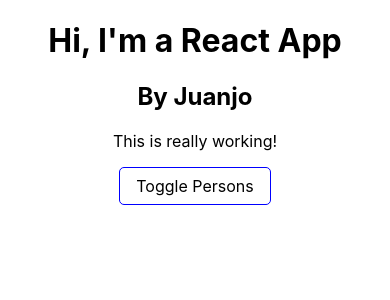
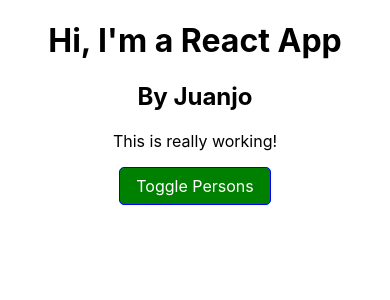
Before and after one commit to juanjotorres90/My-First-React-App, a React (Create React App) app: page / in a window 390 px wide. Shown: the top 300 px of the page. Built offline with nearby package versions, Linux system fonts and the light colour scheme.

Commit message:
Using radium to pseudo selectors and media queries

```diff
--- a/package.json
+++ b/package.json
@@ -6,9 +6,11 @@
     "@testing-library/jest-dom": "^4.2.4",
     "@testing-library/react": "^9.3.2",
     "@testing-library/user-event": "^7.1.2",
+    "radium": "^0.26.0",
     "react": "^16.12.0",
     "react-dom": "^16.12.0",
-    "react-scripts": "3.3.0"
+    "react-scripts": "3.3.0",
+    "styled-components": "^5.0.0"
   },
   "scripts": {
     "start": "react-scripts start",
--- a/src/App.css
+++ b/src/App.css
@@ -1,3 +1,11 @@
 .App {
   text-align: center;
 }
+
+.red {
+  color: red;
+}
+
+.bold {
+  font-weight: bold;
+}
--- a/src/App.js
+++ b/src/App.js
@@ -1,15 +1,16 @@
-import React, { Component } from "react";
-import "./App.css";
-import Person from "./Person/Person";
+import React, { Component } from 'react';
+import './App.css';
+import Radium, { StyleRoot } from 'radium';
+import Person from './Person/Person';
 
 class App extends Component {
   state = {
     persons: [
-      { id: "asfa1", name: "Juanjo", age: 29 },
-      { id: "vasdf1", name: "Max", age: 28 },
-      { id: "asdf11", name: "Stephanie", age: 26 }
+      { id: 'asfa1', name: 'Juanjo', age: 29 },
+      { id: 'vasdf1', name: 'Max', age: 28 },
+      { id: 'asdf11', name: 'Stephanie', age: 26 }
     ],
-    otherState: "some other value",
+    otherState: 'some other value',
     showPersons: false
   };
 
@@ -45,12 +46,20 @@
 
   render() {
     const style = {
-      backgroundColor: "white",
-      font: "inherit",
-      border: "1px solid blue",
-      padding: "8px 16px",
-      cursor: "pointer",
-      borderRadius: "5px"
+      backgroundColor: 'green',
+      color: '#fff',
+      font: 'inherit',
+      border: '1px solid blue',
+      padding: '8px 16px',
+      cursor: 'pointer',
+      borderRadius: '5px',
+      ':hover': {
+        backgroundColor: 'lightgreen',
+        color: '#000'
+      },
+      ':focus': {
+        outline: 'none'
+      }
     };
 
     let persons = null;
@@ -71,20 +80,37 @@
           })}
         </div>
       );
+      style.backgroundColor = 'red';
+      style[':hover'] = {
+        backgroundColor: 'salmon',
+        color: '#000'
+      };
     }
+
+    let classes = [];
+
+    if (this.state.persons.length <= 2) {
+      classes.push('red');
+    }
+    if (this.state.persons.length <= 1) {
+      classes.push('bold');
+    }
+
     return (
+      <StyleRoot>
       <div className="App">
         <h1>Hi, I'm a React App</h1>
         <h2>By Juanjo</h2>
-        <p>This is really working!</p>
+        <p className={classes.join(' ')}>This is really working!</p>
         <button style={style} onClick={this.togglePersonsHandler}>
           Toggle Persons
         </button>
         {persons}
       </div>
+      </StyleRoot>
     );
     // return React.createElement('div', {className: 'App'}, React.createElement('h1', null, 'Does this work now?'));
   }
 }
 
-export default App;
+export default Radium(App);
--- a/src/Person/Person.js
+++ b/src/Person/Person.js
@@ -1,9 +1,14 @@
 import React from "react";
+import Radium from 'radium';
 import "./Person.css";
 
 const person = props => {
+  const style = {
+    '@media (min-width: 500px)': {
+      width: '450px'    }
+  };
   return (
-    <div className="Person">
+    <div className="Person" style={style}>
       <p onClick={props.click}>
         I'm {props.name} and I am {props.age} years old!
       </p>
@@ -13,4 +18,4 @@
   );
 };
 
-export default person;
+export default Radium(person);
```
Also changed, not shown: 1 other file (tests, documents, lock files or other folders).
